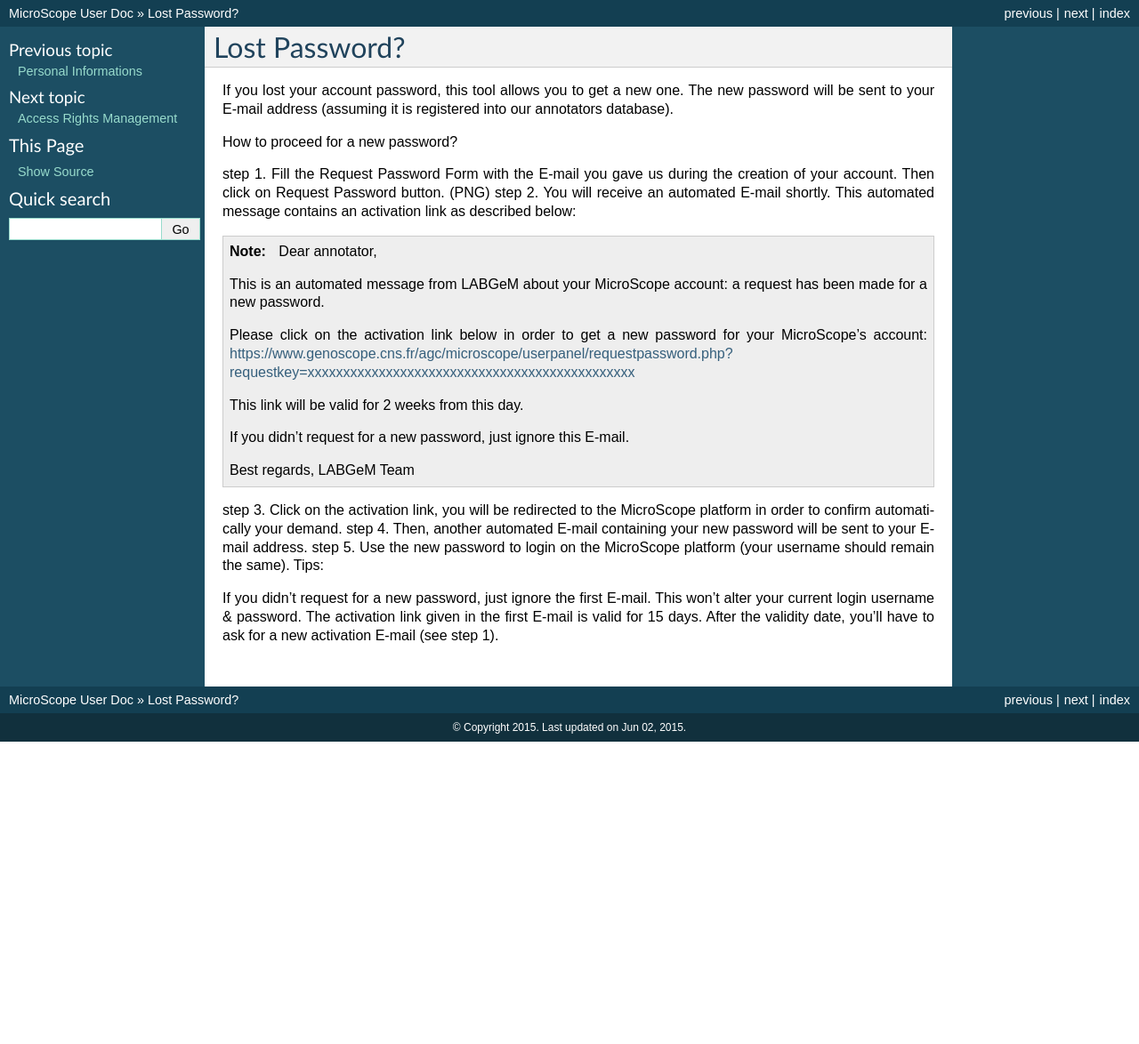
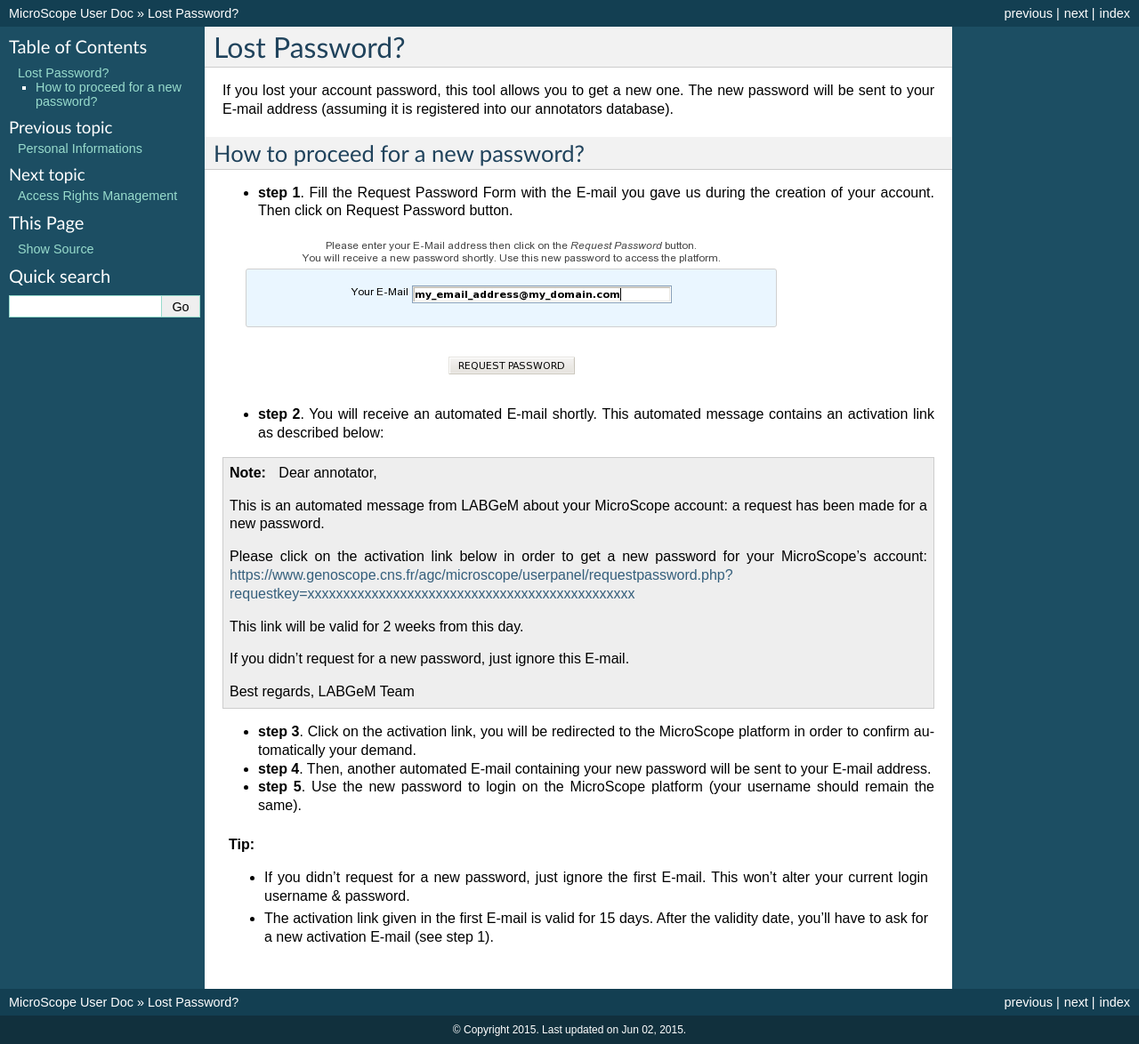
Before and after one commit to labgem/microscope-user-doc, a Sphinx documentation site: the page built from docs/content/userpanel/requestpassword.rst, in a window 1280 px wide. Shown: the whole page at 89% size. Built offline with Sphinx 7.4.7, drawn with Linux system fonts in a browser that asks for light colours; formulas are drawn with MathJax 3; before the commit the page ends 900 px from its top, so only the background shows below that; some of the changed lines change nothing that is shown.

Commit message:
Update requestpassword

```diff
--- a/docs/content/userpanel/requestpassword.rst
+++ b/docs/content/userpanel/requestpassword.rst
@@ -5,10 +5,13 @@
 If you lost your account password, this tool allows you to get a new one. The new password will be sent to your E-mail address (assuming it is registered into our annotators database).
 
 How to proceed for a new password?
+----------------------------------
 
-step 1. Fill the Request Password Form with the E-mail you gave us during the creation of your account. Then click on Request Password button.
-(PNG)
-step 2. You will receive an automated E-mail shortly. This automated message contains an activation link as described below:
+* **step 1**. Fill the Request Password Form with the E-mail you gave us during the creation of your account. Then click on Request Password button.
+
+.. image:: img/pass1.png
+
+* **step 2**. You will receive an automated E-mail shortly. This automated message contains an activation link as described below:
 
 .. note:: Dear annotator,
 
@@ -22,10 +25,10 @@
 
 	Best regards, LABGeM Team
 
-step 3. Click on the activation link, you will be redirected to the MicroScope platform in order to confirm automatically your demand.
-step 4. Then, another automated E-mail containing your new password will be sent to your E-mail address.
-step 5. Use the new password to login on the MicroScope platform (your username should remain the same).
-Tips:
+* **step 3**. Click on the activation link, you will be redirected to the MicroScope platform in order to confirm automatically your demand.
+* **step 4**. Then, another automated E-mail containing your new password will be sent to your E-mail address.
+* **step 5**. Use the new password to login on the MicroScope platform (your username should remain the same).
 
-If you didn’t request for a new password, just ignore the first E-mail. This won’t alter your current login username & password.
-The activation link given in the first E-mail is valid for 15 days. After the validity date, you’ll have to ask for a new activation E-mail (see step 1).
+.. tip::
+	* If you didn’t request for a new password, just ignore the first E-mail. This won’t alter your current login username & password.
+	* The activation link given in the first E-mail is valid for 15 days. After the validity date, you’ll have to ask for a new activation E-mail (see step 1).
```
